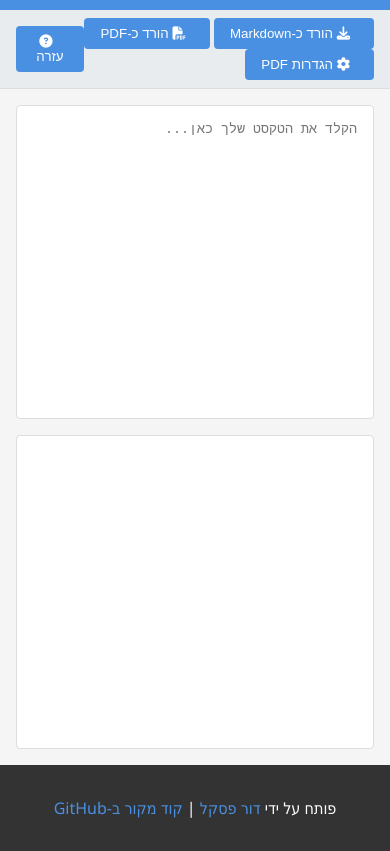
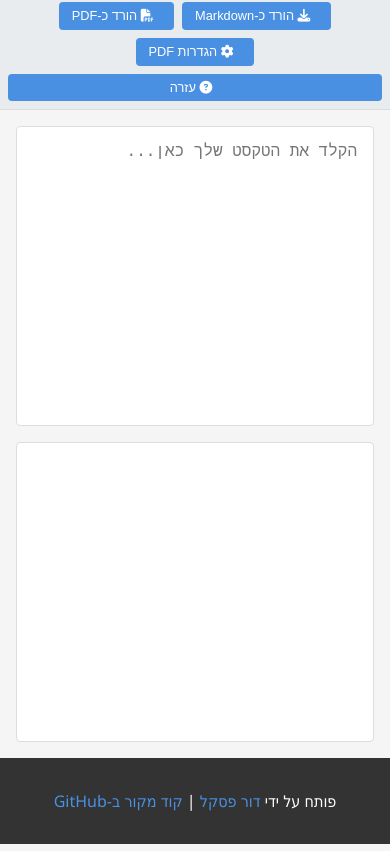
Before and after one commit to Dor-sketch/hebrew-markdown, a plain HTML site: page index.html in a window 390 px wide. Shown: the part 65-916 px from the top of the page. Drawn offline with nearby package versions, Linux system fonts and the light colour scheme.

Commit message:
Improve responsiveness of the site

```diff
--- a/index.html
+++ b/index.html
@@ -90,12 +90,16 @@
         }
     </script>
 
-    <style>
+  <style>
         :root {
             --primary-color: #4a90e2;
             --secondary-color: #f5f5f5;
             --text-color: #333;
             --border-color: #ddd;
+        }
+
+        * {
+            box-sizing: border-box;
         }
 
         body {
@@ -119,7 +123,7 @@
 
         h1 {
             margin: 0;
-            font-size: 2rem;
+            font-size: 1.5rem;
         }
 
         main {
@@ -132,16 +136,16 @@
             display: flex;
             flex-grow: 1;
             gap: 1rem;
-            height: calc(100vh - 200px);
+            height: calc(100vh - 180px);
         }
 
         #markdown-input, #preview {
             width: 50%;
             padding: 1rem;
-            box-sizing: border-box;
             border: 1px solid var(--border-color);
             border-radius: 4px;
             background-color: white;
+            overflow-y: auto;
         }
 
         #markdown-input {
@@ -150,17 +154,20 @@
             font-family: 'Courier New', Courier, monospace;
         }
 
-        #preview {
-            overflow-y: auto;
+        #toolbar {
+            display: flex;
+            flex-wrap: wrap;
+            justify-content: space-between;
+            align-items: center;
+            padding: 0.5rem;
+            background-color: #e9ecef;
+            border-bottom: 1px solid var(--border-color);
         }
 
-        #toolbar {
+        .btn-group {
             display: flex;
-            justify-content: space-between;
-            align-items: center;
-            padding: 0.5rem 1rem;
-            background-color: #e9ecef;
-            border-bottom: 1px solid var(--border-color);
+            flex-wrap: wrap;
+            gap: 0.5rem;
         }
 
         .btn {
@@ -171,6 +178,7 @@
             border-radius: 4px;
             cursor: pointer;
             transition: background-color 0.3s ease;
+            font-size: 0.9rem;
         }
 
         .btn:hover {
@@ -190,6 +198,7 @@
             width: 100%;
             height: 100%;
             background-color: rgba(0, 0, 0, 0.5);
+            overflow-y: auto;
         }
 
         .modal-content {
@@ -197,8 +206,8 @@
             margin: 10% auto;
             padding: 20px;
             border-radius: 4px;
-            width: 80%;
-            max-width: 600px;
+            width: 90%;
+            max-width: 500px;
         }
 
         .close {
@@ -249,16 +258,47 @@
         @media (max-width: 768px) {
             #editor-container {
                 flex-direction: column;
+                height: auto;
             }
 
             #markdown-input, #preview {
                 width: 100%;
-                height: 50%;
+                height: 300px;
+            }
+
+            .btn-group {
+                justify-content: center;
+                width: 100%;
+                margin-bottom: 0.5rem;
+            }
+
+            #toolbar {
+                flex-direction: column;
+                align-items: stretch;
+            }
+
+            .modal-content {
+                width: 95%;
+                margin: 5% auto;
+            }
+        }
+
+        @media (max-width: 480px) {
+            h1 {
+                font-size: 1.2rem;
+            }
+
+            .btn {
+                padding: 0.4rem 0.8rem;
+                font-size: 0.8rem;
+            }
+
+            #markdown-input {
+                font-size: 16px;
             }
         }
     </style>
-
-    <!-- Google Tag Manager -->
+        <!-- Google Tag Manager -->
     <script async src="https://www.googletagmanager.com/gtag/js?id=G-T7HFKFX0PR"></script>
     <script>
         window.dataLayer = window.dataLayer || [];
@@ -266,6 +306,7 @@
         gtag('js', new Date());
         gtag('config', 'G-T7HFKFX0PR');
     </script>
+    <!-- End Google Tag Manager -->
 </head>
 <body>
     <header>
@@ -273,7 +314,7 @@
     </header>
 
     <div id="toolbar">
-        <div>
+        <div class="btn-group">
             <button class="btn" id="download-md"><i class="fas fa-download"></i> הורד כ-Markdown</button>
             <button class="btn" id="download-pdf"><i class="fas fa-file-pdf"></i> הורד כ-PDF</button>
             <button class="btn" id="pdf-settings-btn"><i class="fas fa-cog"></i> הגדרות PDF</button>
```
